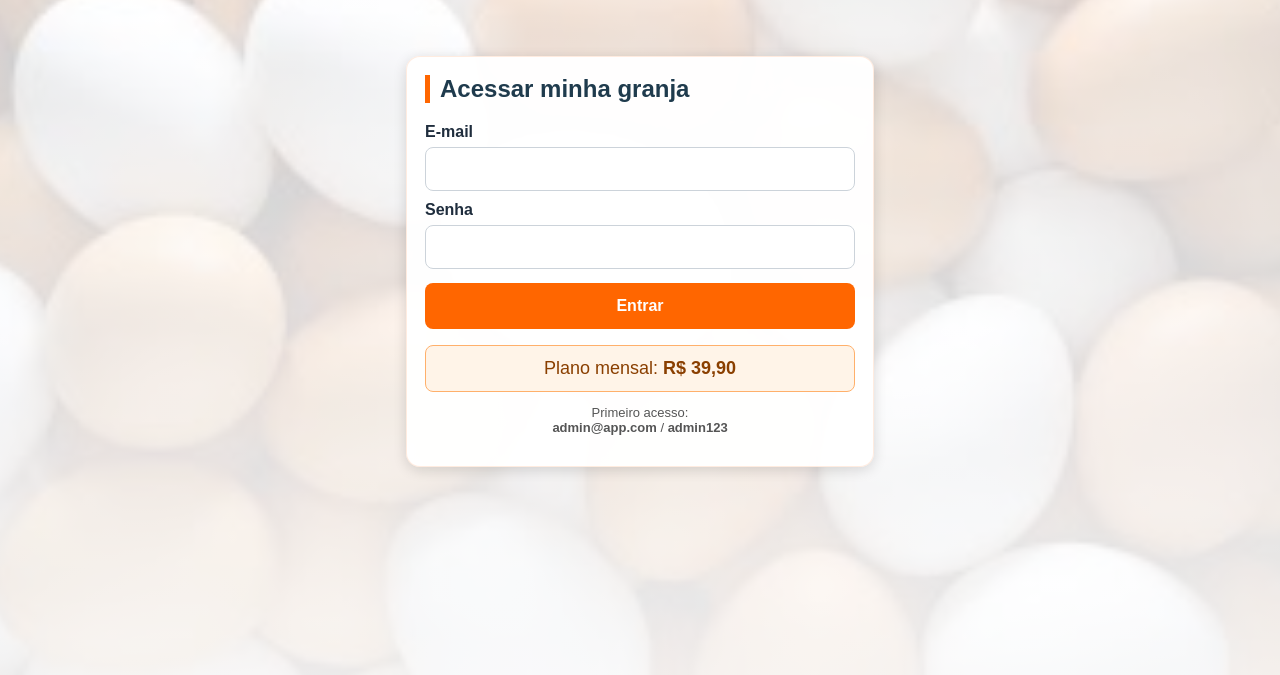
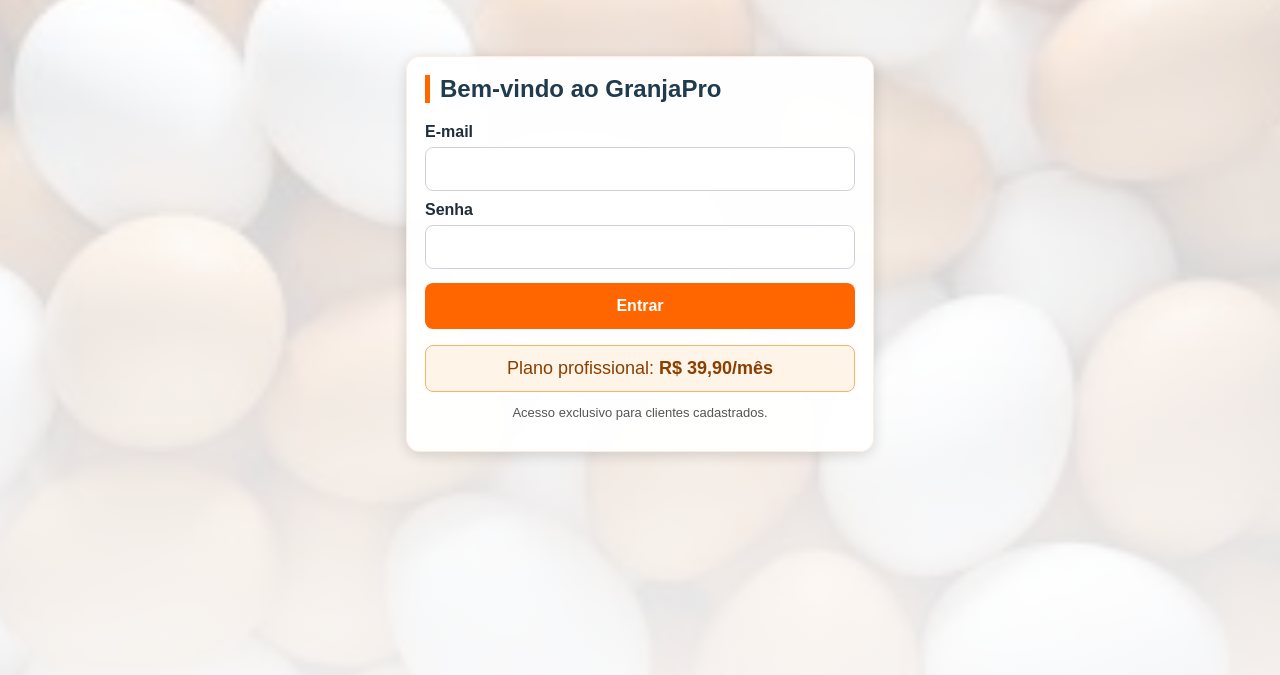
Before and after one commit to RaoMao0712/Controle-Granjas, a Flask app: template templates/login.html in a window 1280 px wide. Shown: the part 96-771 px from the top of the page. Run offline with Flask 3, Linux system fonts and the light colour scheme; the template is opened without the code that fills it, so the values that code supplies are empty; parts of the project's set-up code (start-up, migrations or seed data) failed here and were passed over; some libraries are stand-ins or nearby versions.

Commit message:
Revise login.html for improved user experience
Updated the login page content and structure.

```diff
--- a/templates/login.html
+++ b/templates/login.html
@@ -2,7 +2,7 @@
 
 {% block conteudo %}
 <div class="card login-card">
-    <h2>Acessar minha granja</h2>
+    <h2>Bem-vindo ao GranjaPro</h2>
 
     <form method="POST">
         <label>E-mail</label>
@@ -15,12 +15,11 @@
     </form>
 
     <div class="plano">
-        Plano mensal: <strong>R$ 39,90</strong>
+        Plano profissional: <strong>R$ 39,90/mês</strong>
     </div>
 
     <p class="obs">
-        Primeiro acesso:<br>
-        <strong>admin@app.com</strong> / <strong>admin123</strong>
+        Acesso exclusivo para clientes cadastrados.
     </p>
 </div>
 {% endblock %}
```
